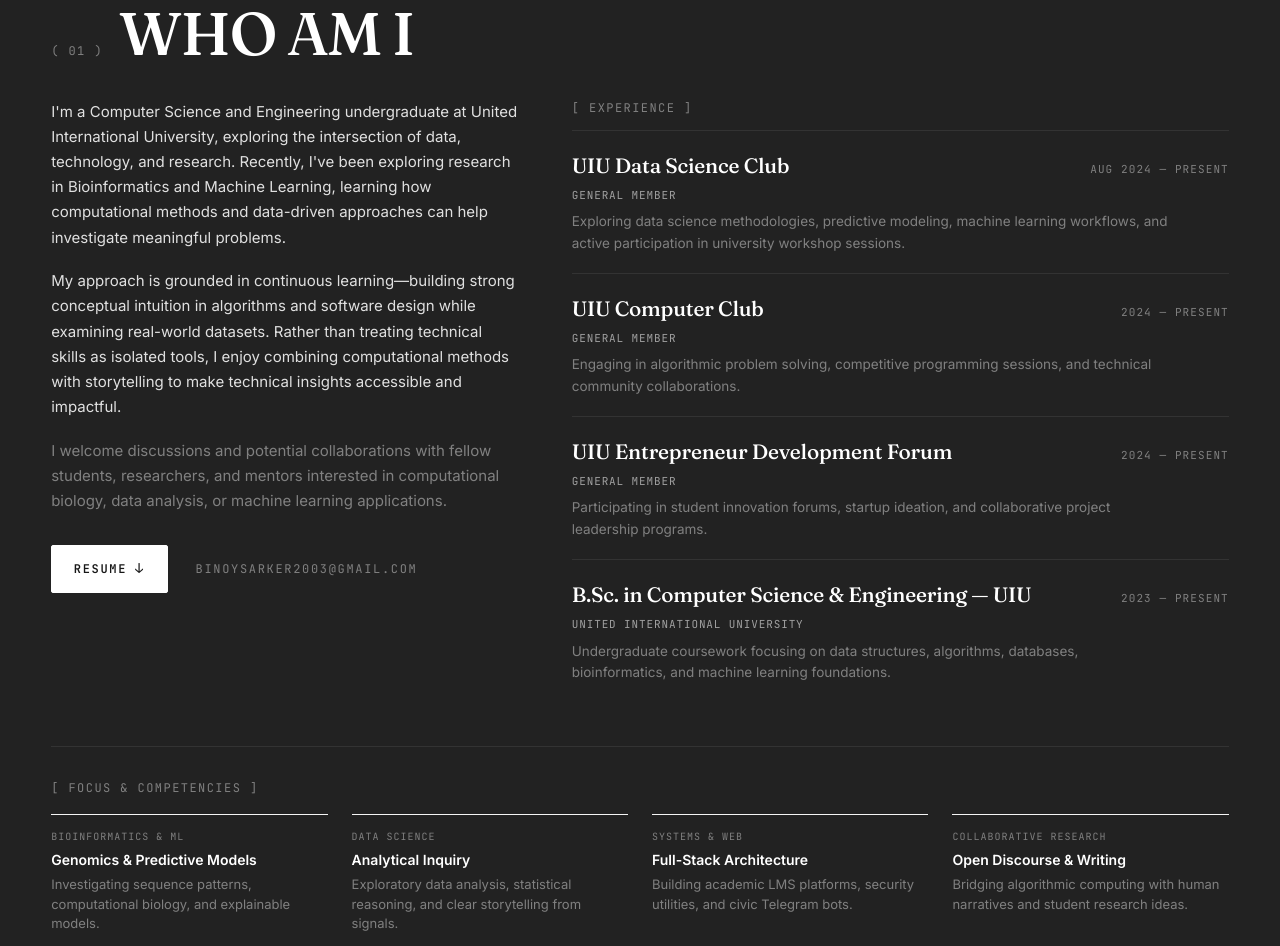
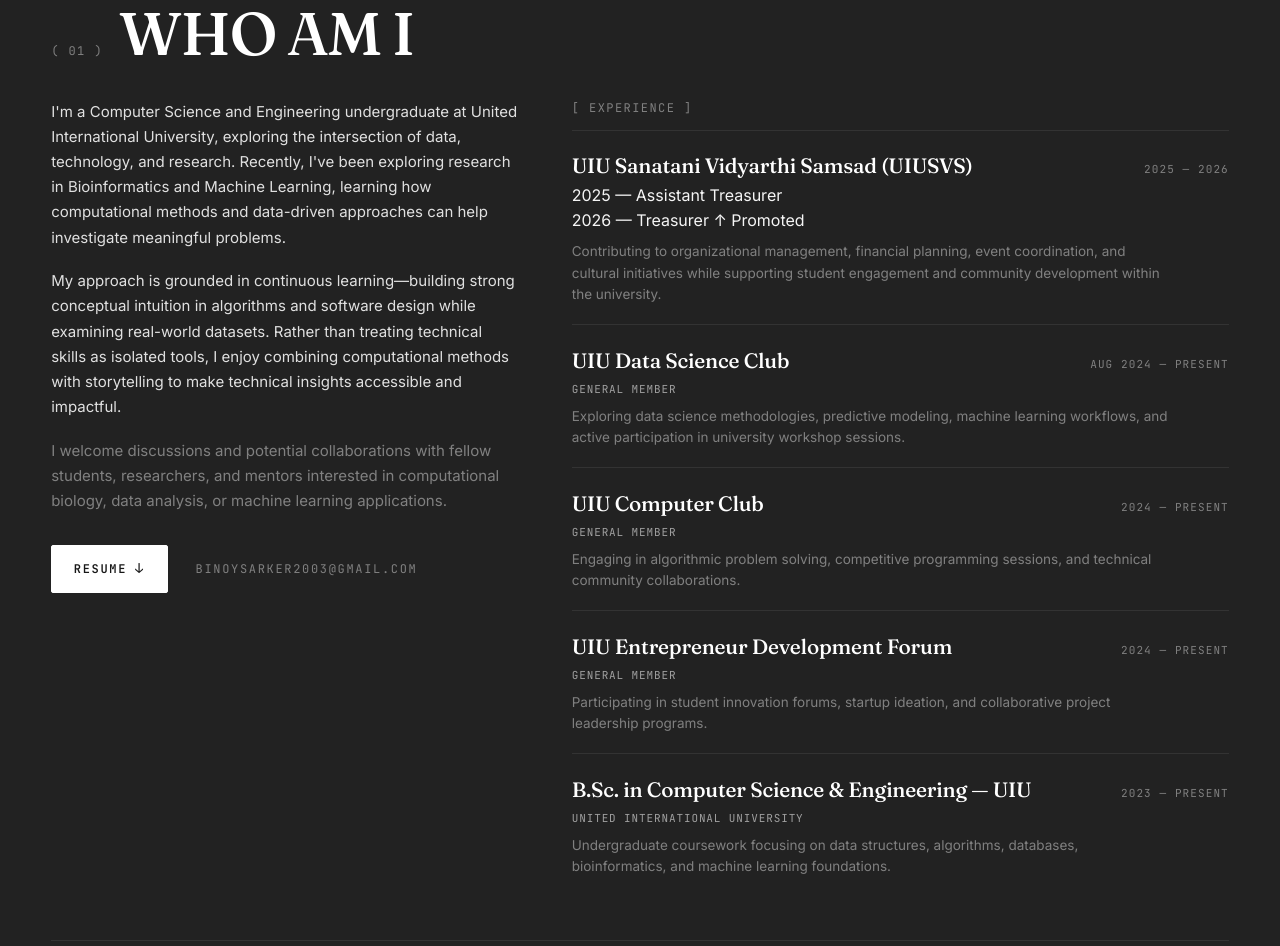
Before and after one commit to Binoy2003/master_folio, a plain HTML site: page index.html in a window 1280 px wide. Shown: the part 4811-5757 px from the top of the page. Drawn offline with Linux system fonts and the light colour scheme; no server answers.

Commit message:
added svs

```diff
--- a/index.html
+++ b/index.html
@@ -753,6 +753,38 @@
               <ul class="experience-ledger" role="list">
                 <li class="ledger-item">
                   <div class="ledger-header">
+                    <h3 class="exp-org-title">UIU Sanatani Vidyarthi Samsad (UIUSVS)</h3>
+                    <span class="exp-date">2025 — 2026</span>
+                  </div>
+                  <div class="exp-progression" aria-label="Role progression: 2025 Assistant Treasurer to 2026 Treasurer">
+                    <div class="progression-step">
+                      <span class="progression-marker" aria-hidden="true"></span>
+                      <div class="progression-content">
+                        <span class="progression-year">2025</span>
+                        <span class="progression-sep">—</span>
+                        <span class="progression-title">Assistant Treasurer</span>
+                      </div>
+                    </div>
+                    <div class="progression-step promoted-step">
+                      <span class="progression-marker" aria-hidden="true"></span>
+                      <div class="progression-content">
+                        <span class="progression-year">2026</span>
+                        <span class="progression-sep">—</span>
+                        <span class="progression-title">Treasurer</span>
+                        <span class="promotion-badge" aria-label="Promoted position">
+                          <span class="promotion-badge-icon" aria-hidden="true">↑</span>
+                          Promoted
+                        </span>
+                      </div>
+                    </div>
+                  </div>
+                  <p class="exp-note">
+                    Contributing to organizational management, financial planning, event coordination, and cultural initiatives while supporting student engagement and community development within the university.
+                  </p>
+                </li>
+
+                <li class="ledger-item">
+                  <div class="ledger-header">
                     <h3 class="exp-org-title">UIU Data Science Club</h3>
                     <span class="exp-date">AUG 2024 — PRESENT</span>
                   </div>
```
